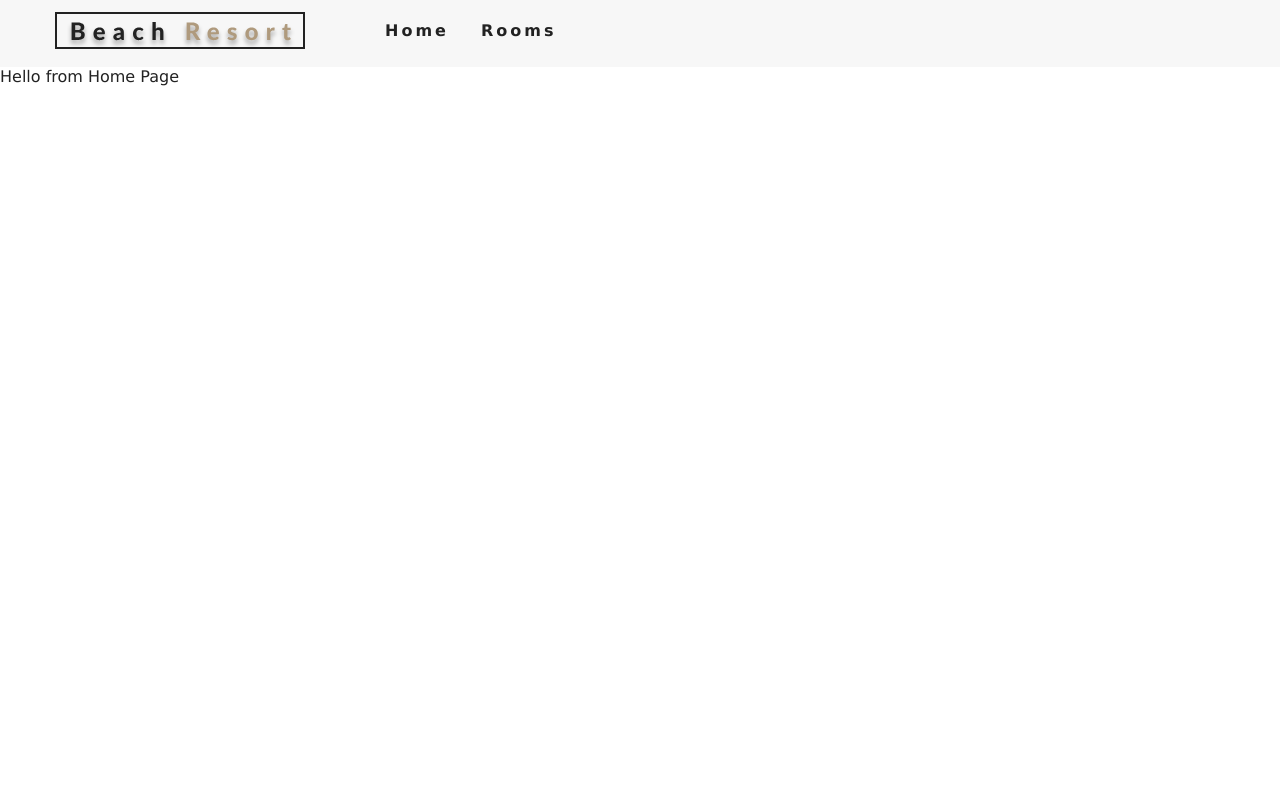
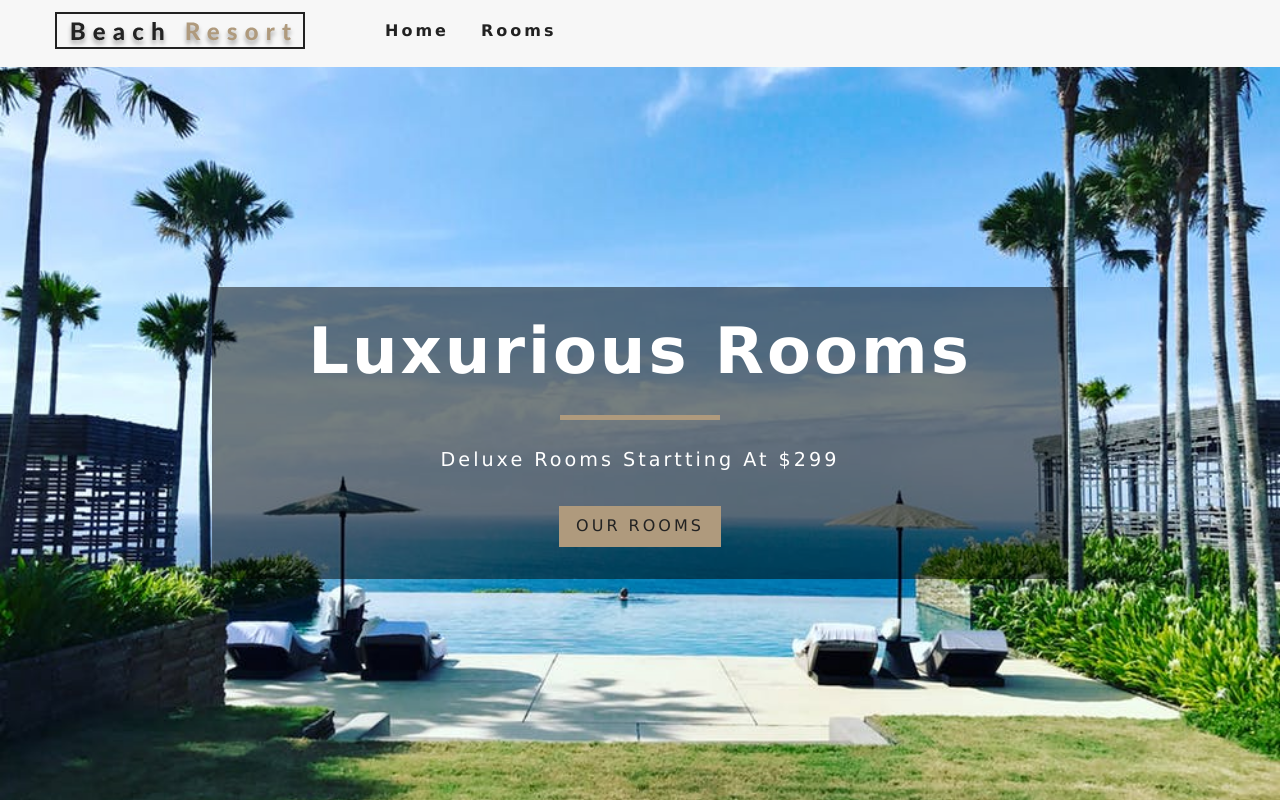
Before and after one commit to ahmedsgit/Resort-BD, a React (Create React App) app: page / in a window 1280 px wide. Built offline with nearby package versions, Linux system fonts and the light colour scheme.

Commit message:
Creating pages and Banner on those page

```diff
--- /dev/null
+++ b/src/components/Banner.js
@@ -0,0 +1,14 @@
+import React from 'react';
+
+function Banner({children,title,subtitle}) {
+    return (
+        <div className="banner">
+            <h1>{title}</h1>
+            <div></div>
+            <p>{subtitle}</p>
+            {children}
+        </div>
+    );
+}
+
+export default Banner;
--- /dev/null
+++ b/src/components/Hero.js
@@ -0,0 +1,14 @@
+import React from 'react';
+function Hero({children,hero}) {
+    return (
+        <header className={hero}>
+            {children}
+        </header>
+    );
+}
+
+Hero.defaultProps={
+    hero:"defaultHero"
+}
+
+export default Hero;
--- a/src/pages/Error.js
+++ b/src/pages/Error.js
@@ -1,8 +1,16 @@
 import React from 'react';
+import Hero from "../components/Hero";
+import Banner from "../components/Banner";
+import {Link} from "react-router-dom";
+
 
 function Error() {
     return (
-        <div>Hello from Error Page</div>
+        <Hero>
+            <Banner title="404" subtitle="page not found">
+                <Link to='/' className='btn-primary'>return home</Link>
+            </Banner>
+        </Hero>
     );
 }
 
--- a/src/pages/Home.js
+++ b/src/pages/Home.js
@@ -1,8 +1,15 @@
 import React from 'react';
+import Hero from "../components/Hero";
+import Banner from "../components/Banner";
+import {Link} from "react-router-dom";
 
 function Home() {
     return (
-        <div>Hello from Home Page</div>
+        <Hero>
+            <Banner title="Luxurious Rooms" subtitle="deluxe rooms startting at $299">
+                <Link to='/rooms' className='btn-primary'>our rooms</Link>
+            </Banner>
+        </Hero>
     );
 }
 
--- a/src/pages/Rooms.js
+++ b/src/pages/Rooms.js
@@ -1,10 +1,15 @@
 import React from 'react';
+import Hero from "../components/Hero";
+import Banner from "../components/Banner";
+import {Link} from "react-router-dom";
 
 const Rooms = () => {
     return (
-        <div>
-            Hello from rooms page
-        </div>
+        <Hero hero="roomsHero">
+            <Banner title="Our rooms">
+                <Link to='/' className='btn-primary'>return home</Link>
+            </Banner>
+        </Hero>
     );
 };
 
```
